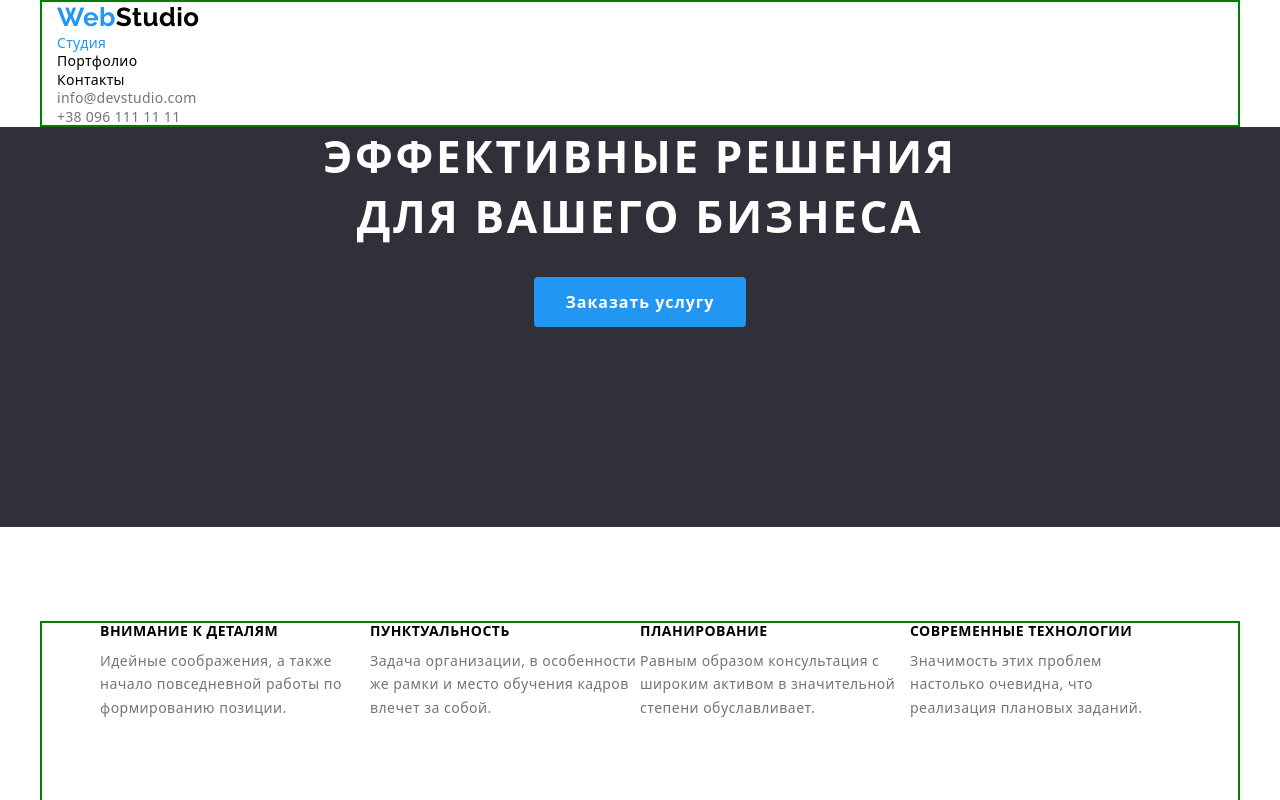
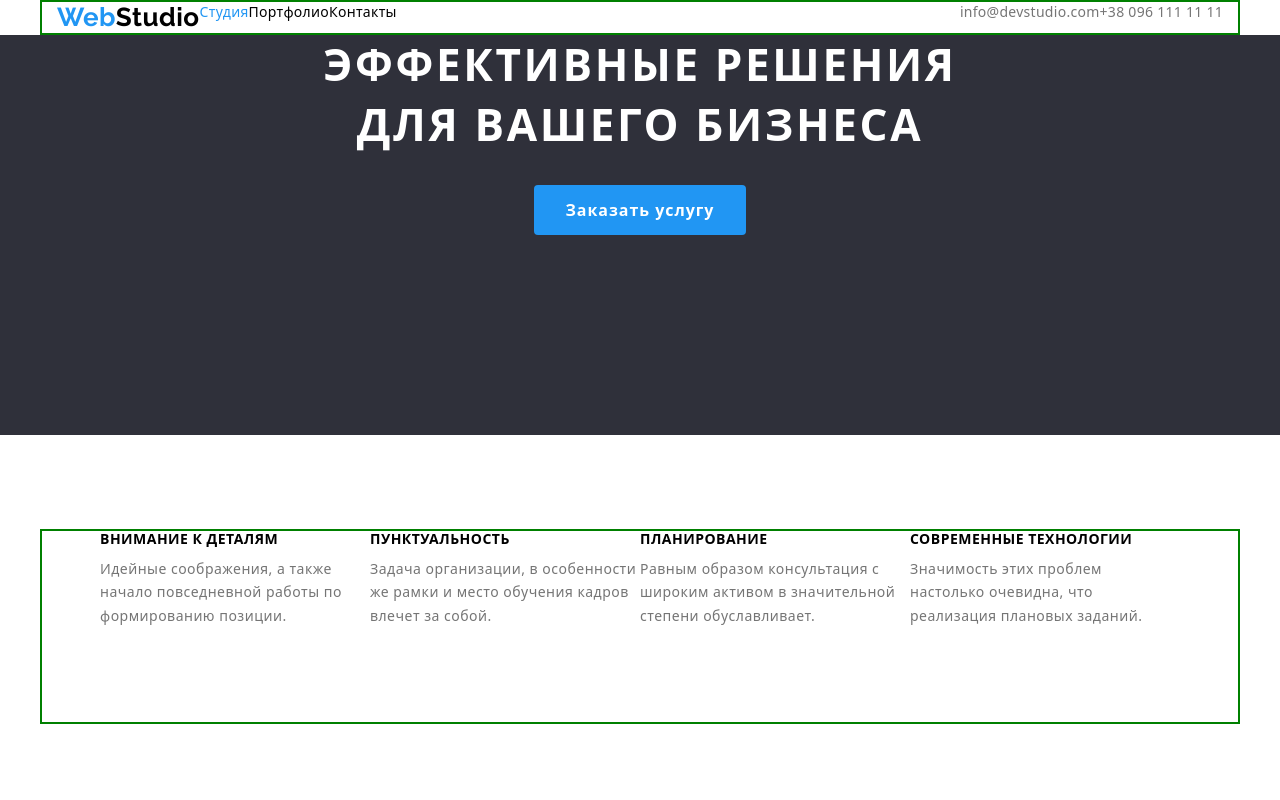
Before and after one commit to SHDMYUA/goit-markup-hw-03, a plain HTML site: page index.html in a window 1280 px wide. Shown: the top 800 px of the page. Drawn offline with nearby package versions, Linux system fonts and the light colour scheme.

Commit message:
header flex

```diff
--- a/css/styles.css
+++ b/css/styles.css
@@ -114,6 +114,17 @@ body {
 /* .contacts-list {
   margin-left: auto;
 } */
+.header-list {
+  display: flex;
+}
+.contacts-list {
+  display: flex;
+  margin-left: auto;
+}
+
+.header-flex {
+  display: flex;
+}
 
 .header-page .link {
 
--- a/index.html
+++ b/index.html
@@ -14,7 +14,7 @@
 </head>
 <body>
     <header class="header-page">
-      <div class="container">
+      <div class="container header-flex">
         <a href="./index.html" class="logo primary">Web<span class="part">Studio</span></a>
         <nav class="header-nav">
           <ul class="header-list list">
```
